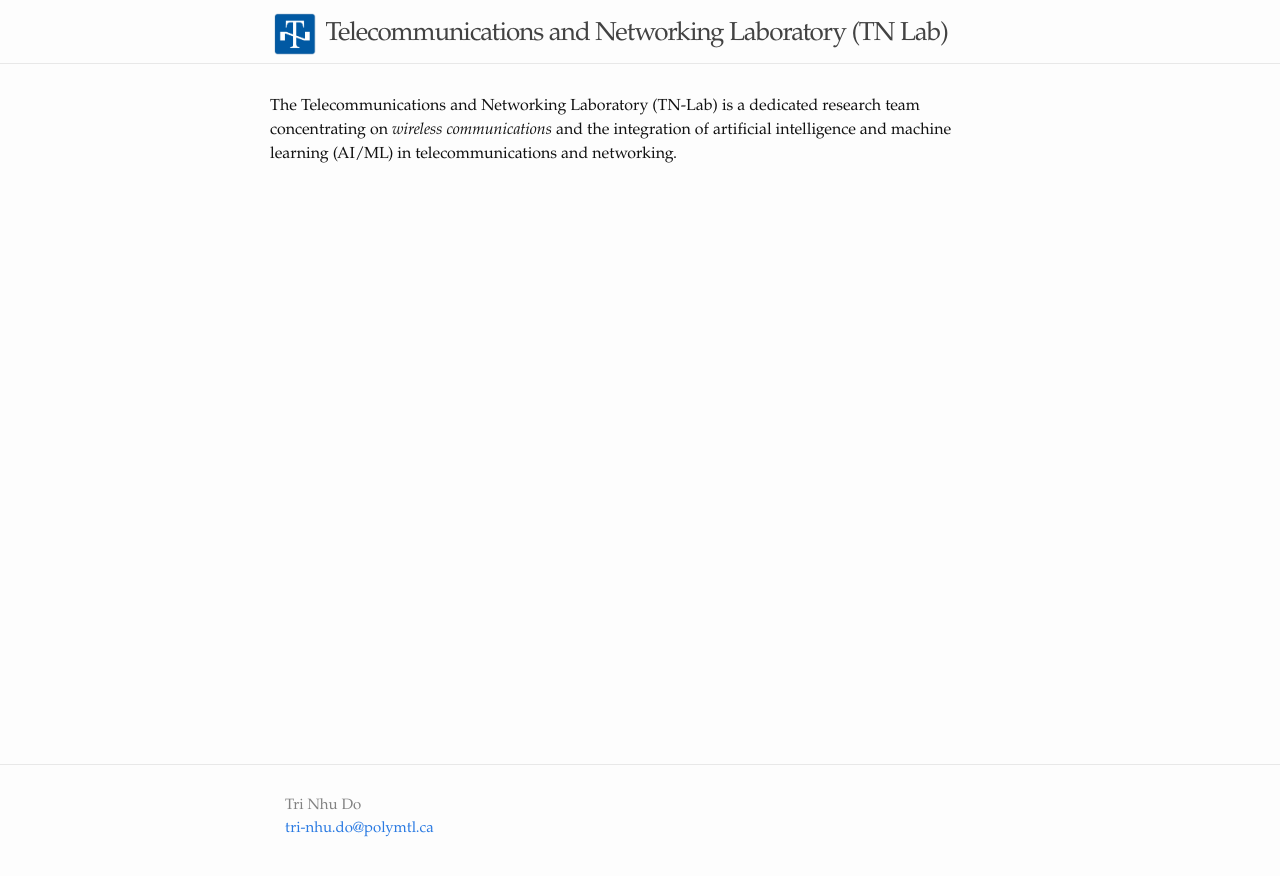
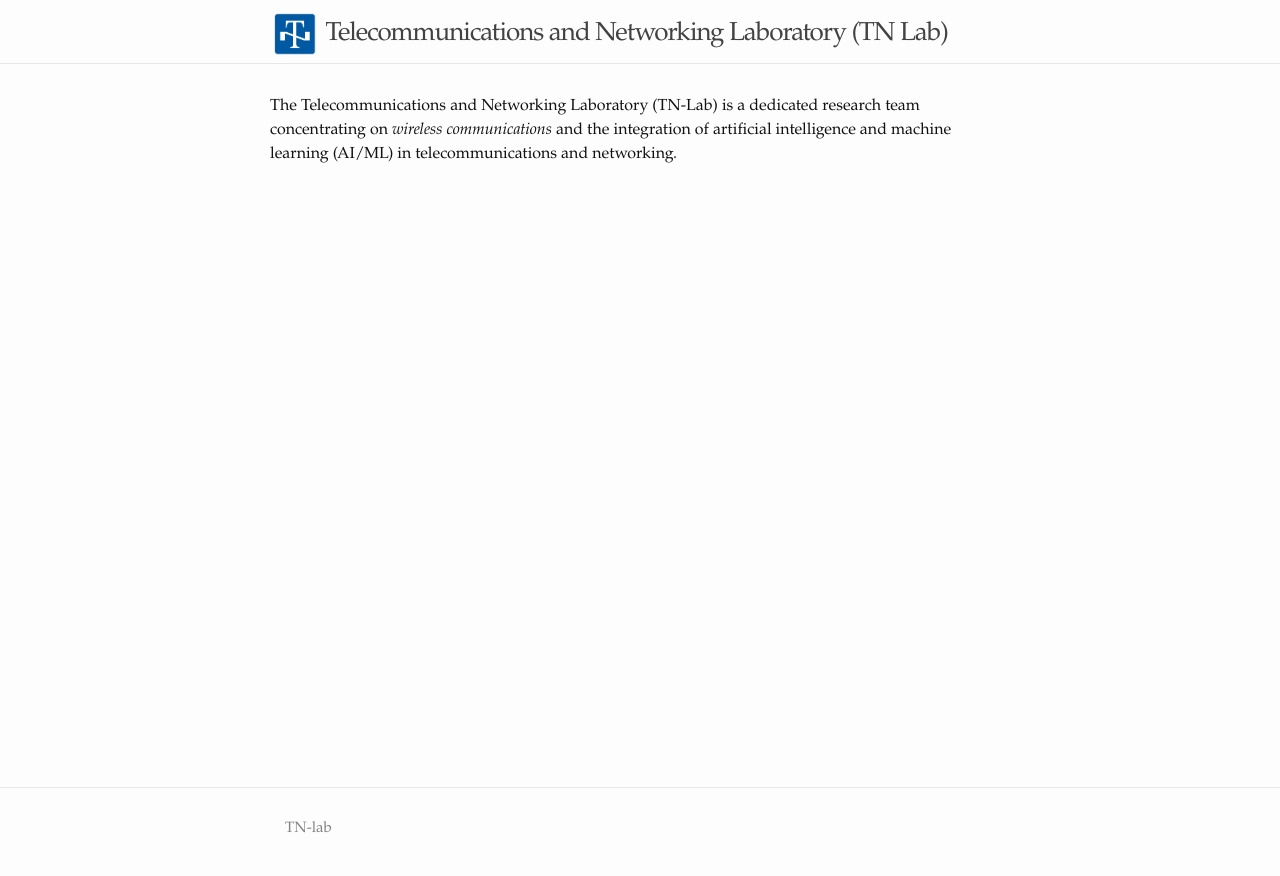
Before and after one commit to tn-lab/tn-lab.github.io, a Jekyll site: the page built from index.md, in a window 1280 px wide. Shown: the top 876 px of the page. Built offline with Jekyll 4.4.1, drawn with Linux system fonts in a browser that asks for light colours.

Commit message:
Update _config.yml

```diff
--- a/_config.yml
+++ b/_config.yml
@@ -1,9 +1,8 @@
 title: Telecommunications and Networking Laboratory (TN Lab)
-description : "Tri Nhu Do, Polytechnique Montréal"
+description : "Polytechnique Montréal"
 
 author:
-  name: Tri Nhu Do
-  email: tri-nhu.do@polymtl.ca
+  name: TN-lab
 
 # The `>` after `description:` means to ignore line-breaks until next key.
 # If you want to omit the line-break after the end of text, use `>-` instead.
```
